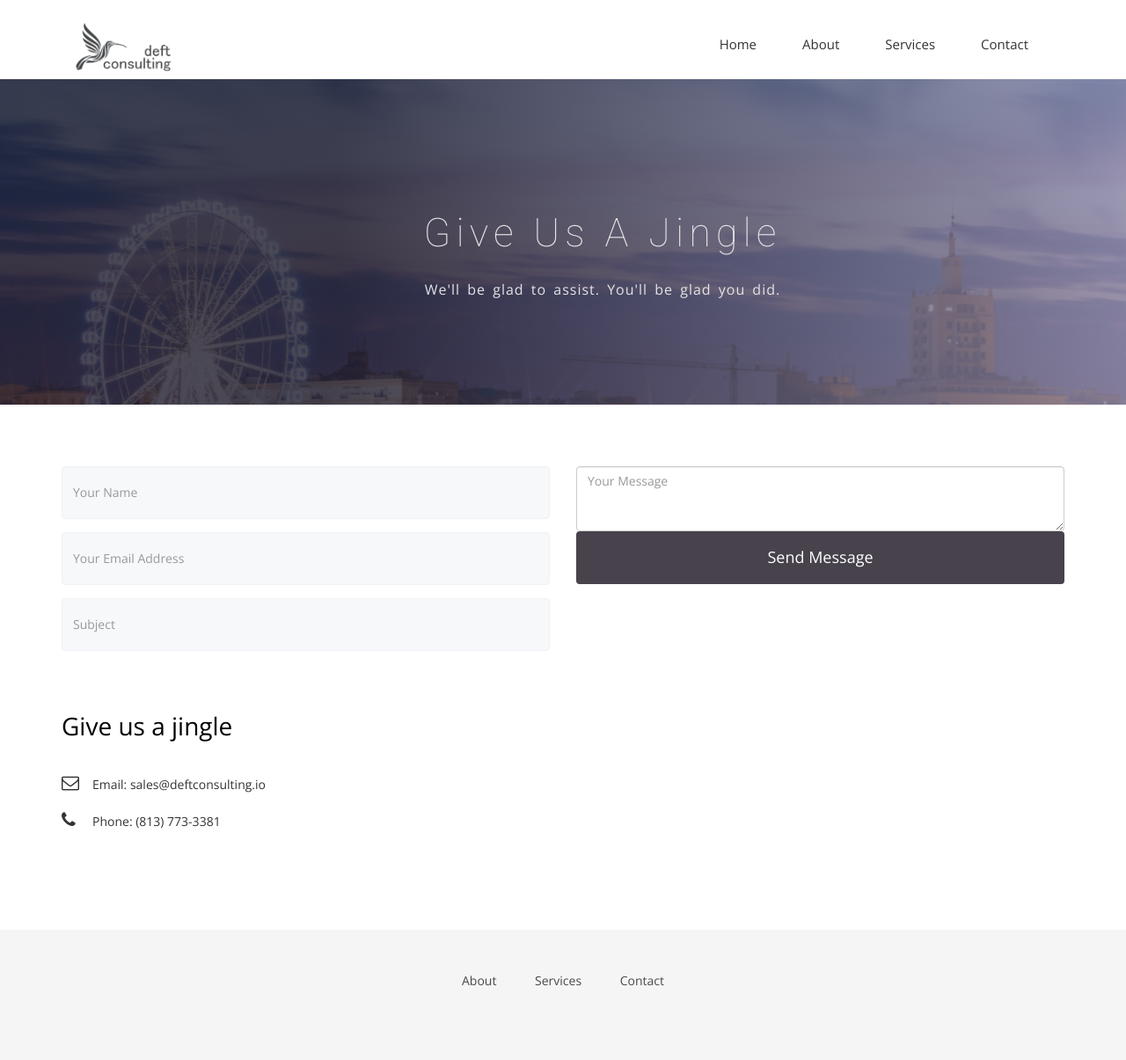
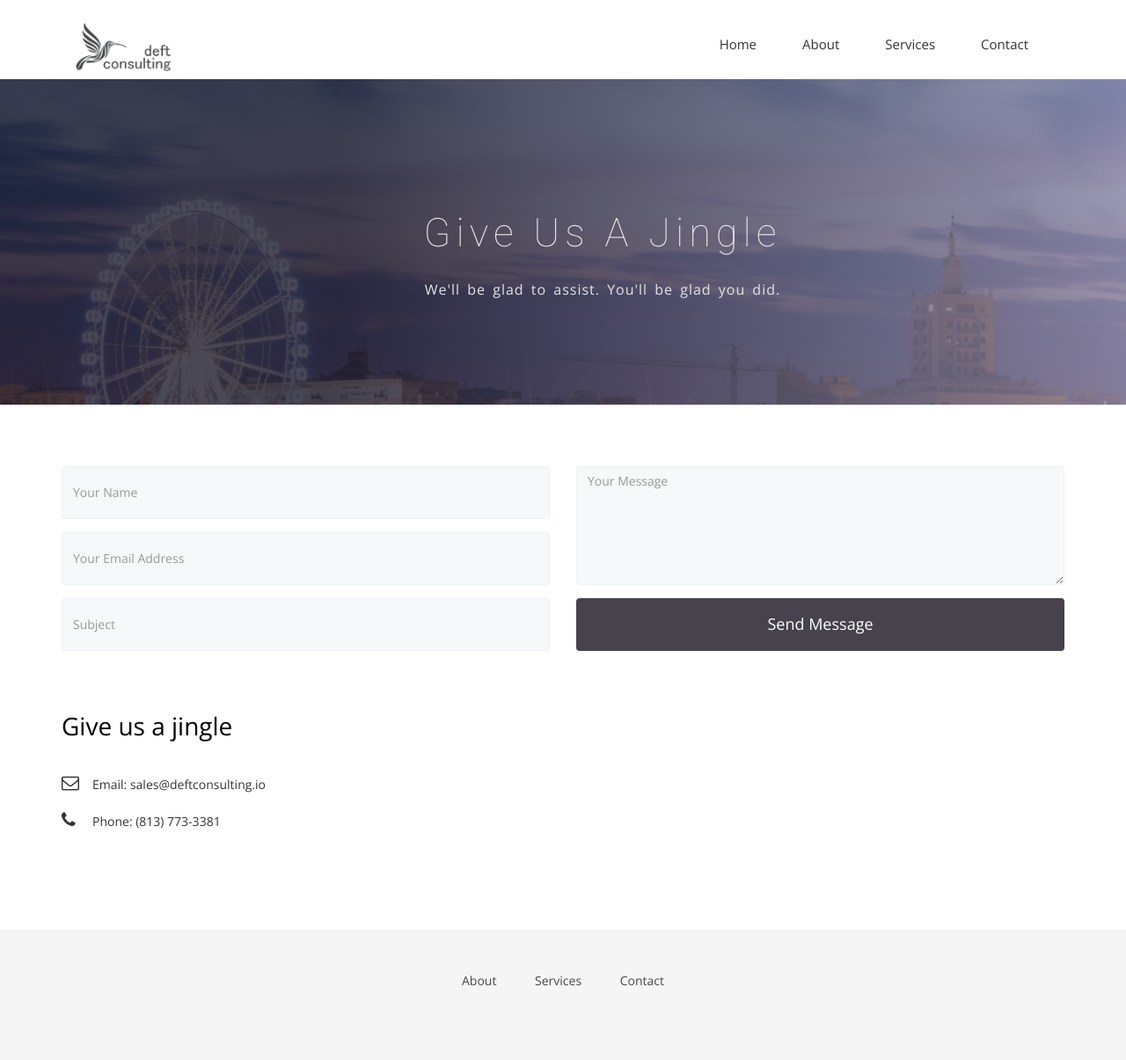
Before and after one commit to deftconsulting/deftconsulting.github.io, a Jekyll site: the page built from contact.html, in a window 1280 px wide. Shown: the whole page at 88% size. Built offline with Jekyll 4.4.1, drawn with Linux system fonts in a browser that asks for light colours; nearby versions of some CDN libraries; some web fonts are replaced.

Commit message:
form fix

```diff
--- a/contact.html
+++ b/contact.html
@@ -33,15 +33,18 @@
             <div class="form-group">
               <input name="_subject" type="text" class="form-control" placeholder="Subject">
             </div>
+          </form>
         </div>
       </div>
       <div class="col-md-6 col-sm-12">
         <div class="block">
+          <form>
             <div class="form-group-2">
               <textarea name="message" class="form-control" rows="3" placeholder="Your Message"></textarea>
               <input type="hidden" name="_next" value="//deftconsulting.io/contact.html" />
             </div>
-              <button class="btn btn-default" type="submit" value="Send">Send Message</button>
+            <button class="btn btn-default" type="submit" value="Send">Send Message</button>
+          </form>
         </div>
       </div>
     </form>
```
